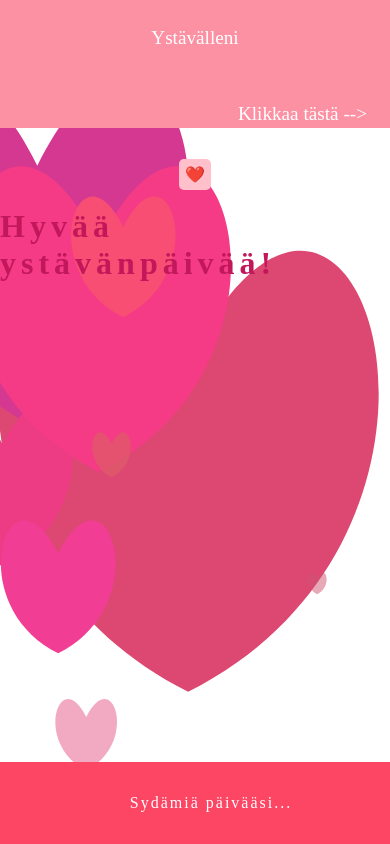
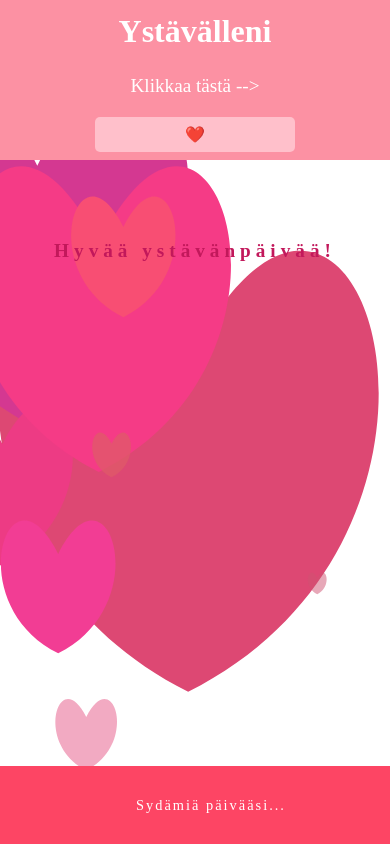
Before and after one commit to Anniina-55/valentines-day-card, a plain HTML site: page index.html in a window 390 px wide. Shown: the top 844 px of the page. Drawn offline with Linux system fonts and the light colour scheme; a web font is replaced by a local one.

Commit message:
Update responsiveness in index.html

```diff
--- a/index.html
+++ b/index.html
@@ -17,18 +17,23 @@
                     padding: 0;
                     font-family: "Ribeye Marrow";}
                 .banner {
+                    display: flex;
                     width: 100%;
-                    height: 8rem;
+                    min-height: 9rem;
                     background-color: rgb(252, 145, 163);
                     color: white;
                     font-size: 2rem;
-                    display: flex;
-                    flex-direction: row;
                     align-items: center;
                     justify-content: space-between;
                     padding: 0 2rem;
                     box-sizing: border-box;
-                    margin-bottom: 5rem;}
+                    margin-bottom: 5rem;
+                    flex-wrap: wrap;}
+                .banner :first-child {
+                    font-size: 2rem;
+                    font-weight: bold;}
+                .banner p, .banner button {
+                    display: inline-block;}
                 #button1 {
                     width: auto;
                     background-color: rgb(253, 69, 100);
@@ -59,16 +64,26 @@
                 .banner {
                     flex-direction: column;
                     font-size: 1.5rem;
-                    padding: 1rem; }
+                    justify-content: center;
+                    align-items: center;
+                    text-align: center;}
+                .banner p, .banner button {
+                    display: block;
+                    margin: 5px auto;}
 
                 #button1 {
                     font-size: 1.2rem;
-                    padding: 8px;}
+                    padding: 10px;
+                    width: 80%;
+                    max-width: 200px;}
 
                 footer {
                     height: auto;
-                    padding: 1rem;}
+                    padding: 1rem;
+                    text-align: center;
+                    font-size: 0.9rem;}
             }
+
             @media (max-width: 480px) {
                 .banner {
                     font-size: 1.2rem;
@@ -76,7 +91,13 @@
 
                 #button1 {
                     font-size: 1rem;
-                    padding: 6px;}
+                    padding: 8px;
+                    width: 70%;}
+
+                h1 {
+                    font-size: 1.2rem;
+                    text-align: center;
+                    letter-spacing: 2px;}
             }
 
             </style>
```
